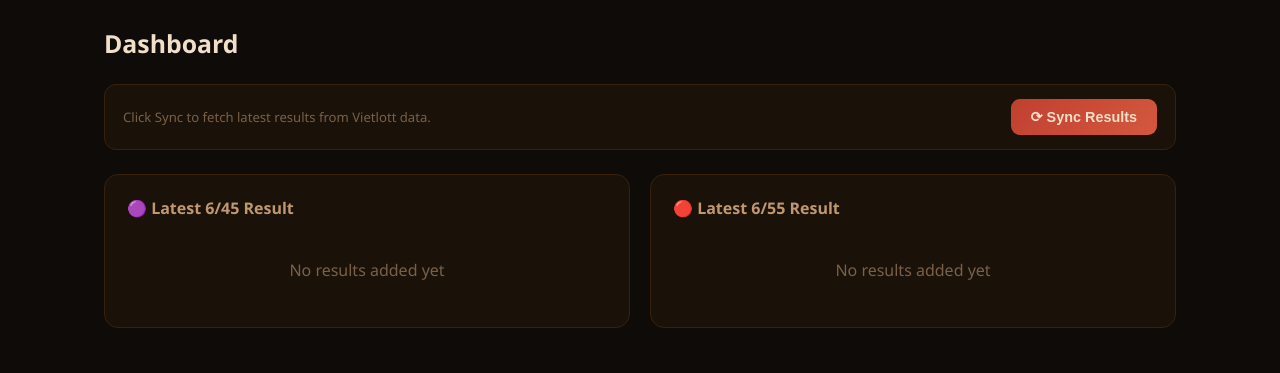
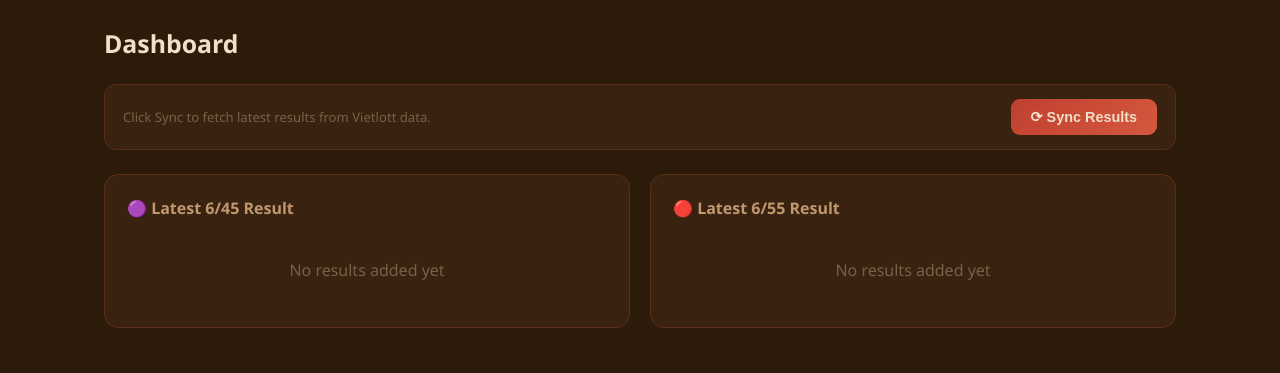
Before and after one commit to Tu-Tran-1989/Vietlott-Tracker, a plain HTML site: page index.html in a window 1280 px wide. Shown: the part 59-432 px from the top of the page. Drawn offline with Linux system fonts and the light colour scheme.

Commit message:
Brighten background to warm dark brown

```diff
--- a/index.html
+++ b/index.html
@@ -6,9 +6,9 @@
   <title>Lottery Tracker</title>
   <style>
     :root {
-      --bg:        #0f0b08;   /* very dark warm — almost black with ember warmth  */
-      --card:      #1a1209;   /* dark warm card — hint of amber                   */
-      --border:    #38200f;   /* warm brown border                                */
+      --bg:        #2c1a0a;   /* warm dark brown — like roasted coffee            */
+      --card:      #3a2210;   /* richer warm card                                 */
+      --border:    #5a3018;   /* visible warm brown border                        */
       --primary:   #c04030;   /* muted brick red — terracotta, not neon           */
       --primary-h: #a63525;   /* darker brick red hover                           */
       --gold:      #c8923a;   /* warm amber gold — secondary accent               */
@@ -156,8 +156,8 @@
     .tbl-wrap { overflow-x: auto; }
     table { width: 100%; border-collapse: collapse; }
     th { padding: 11px 14px; text-align: left; color: var(--muted); font-size: 0.8rem; font-weight: 600; border-bottom: 1px solid var(--border); white-space: nowrap; }
-    td { padding: 11px 14px; border-bottom: 1px solid rgba(56,32,15,.7); font-size: 0.87rem; vertical-align: middle; }
-    tr:hover td { background: rgba(192,64,48,.06); }
+    td { padding: 11px 14px; border-bottom: 1px solid rgba(90,48,24,.7); font-size: 0.87rem; vertical-align: middle; }
+    tr:hover td { background: rgba(192,64,48,.1); }
     .empty-state { text-align: center; padding: 52px 20px; color: var(--muted); }
     .empty-state .e-icon { font-size: 2.8rem; margin-bottom: 12px; }
     .empty-state p { font-size: 0.9rem; }
```
